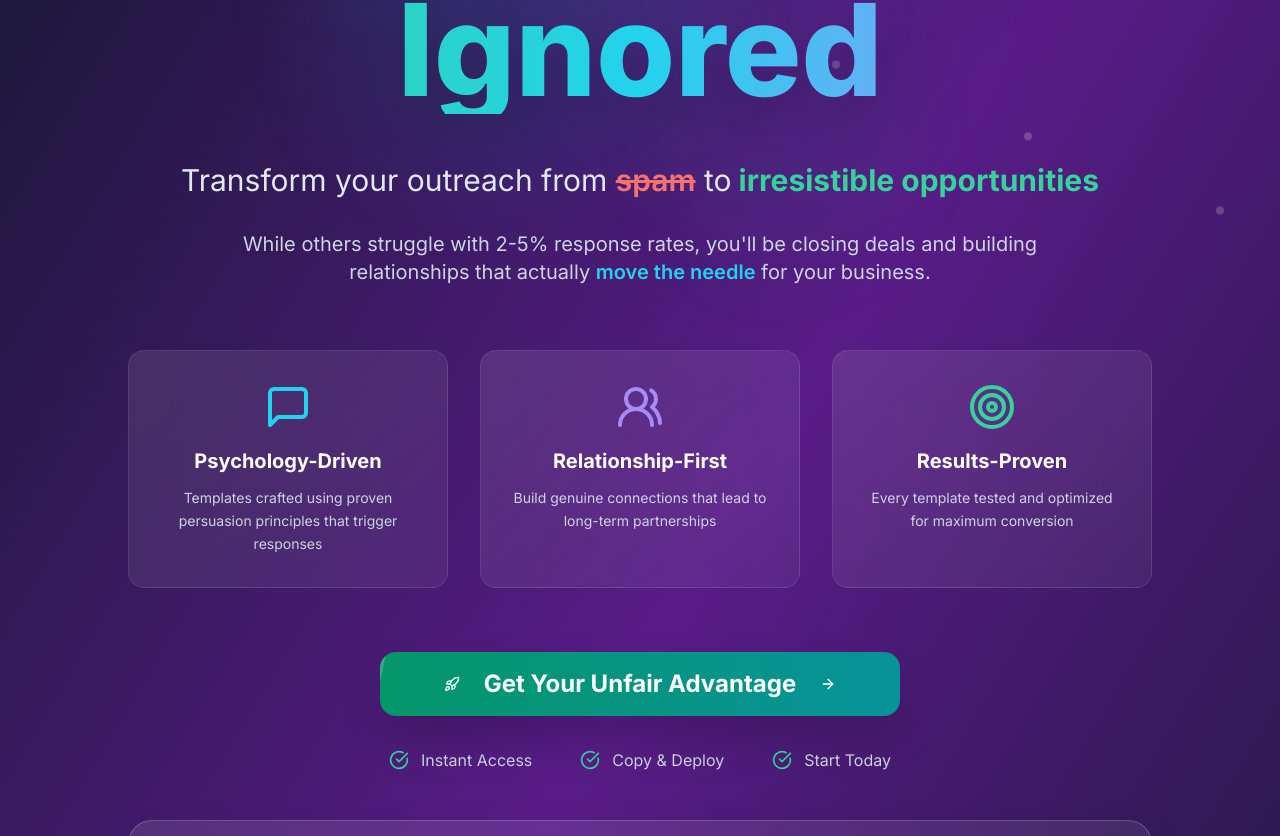
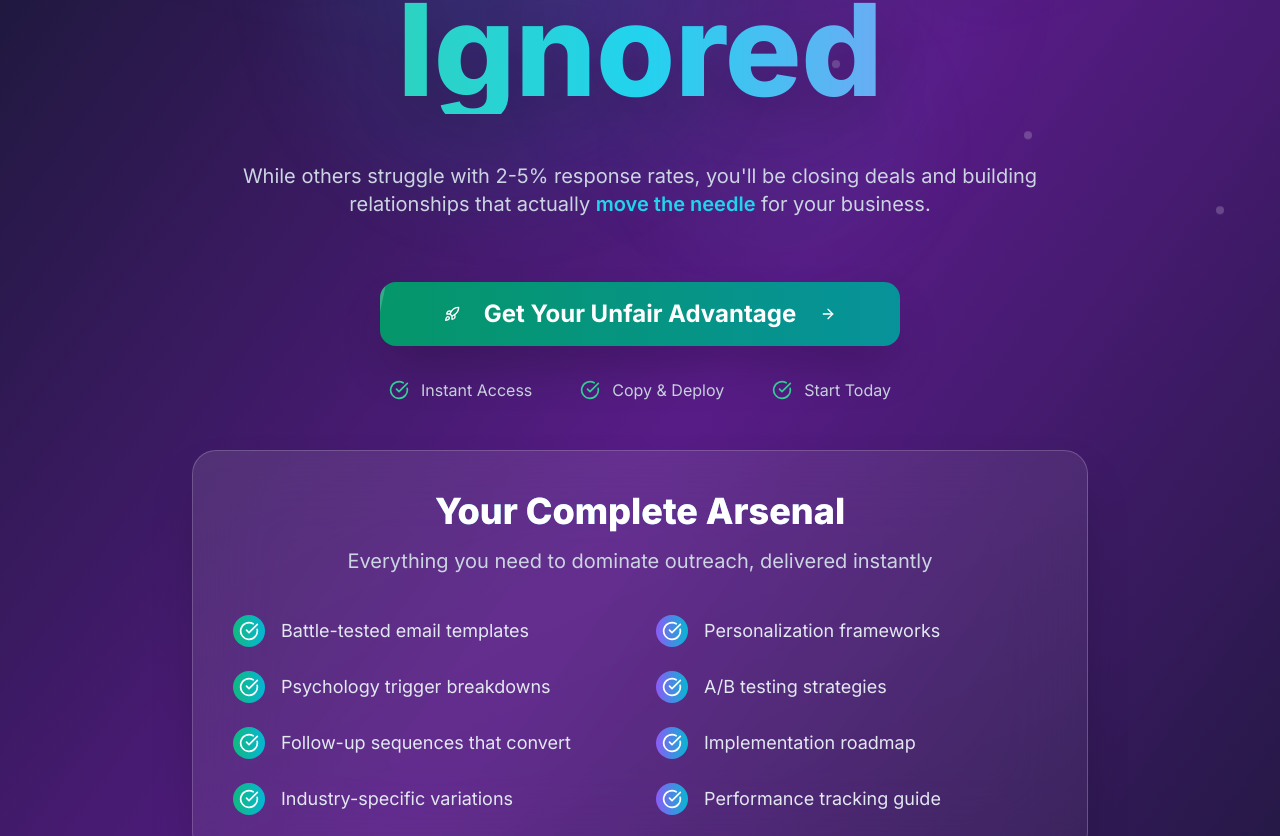
Before and after one commit to fozagtx/mvpee, a React (Vite) app: page / in a window 1280 px wide. Shown: the part 404-1240 px from the top of the page. Built offline with nearby package versions, Linux system fonts and the light colour scheme.

Commit message:
Remove specific text from landing page
Removed text from the landing page.

```diff
--- a/src/pages/Index.tsx
+++ b/src/pages/Index.tsx
@@ -119,36 +119,10 @@ const Index = () => {
               </h1>
             </div>
 
-            <p className="text-2xl md:text-3xl text-slate-200 mb-8 max-w-5xl mx-auto leading-relaxed font-light">
-              Transform your outreach from <span className="text-red-400 font-semibold line-through">spam</span> to
-              <span className="text-emerald-400 font-bold"> irresistible opportunities</span>
-            </p>
-
             <p className="text-lg md:text-xl text-slate-300 mb-16 max-w-4xl mx-auto leading-relaxed">
               While others struggle with 2-5% response rates, you'll be closing deals and building relationships
               that actually <span className="text-cyan-400 font-semibold">move the needle</span> for your business.
             </p>
-
-            {/* Enhanced Features Grid */}
-            <div className="grid grid-cols-1 md:grid-cols-3 gap-8 mb-16 max-w-5xl mx-auto">
-              <div className="bg-gradient-to-br from-white/10 to-white/5 backdrop-blur-xl rounded-2xl p-8 border border-white/10 hover:border-cyan-500/30 transition-all duration-500 hover:scale-105 group">
-                <MessageSquare className="h-12 w-12 text-cyan-400 mx-auto mb-4 group-hover:scale-110 transition-transform duration-300" />
-                <h3 className="text-xl font-bold text-white mb-3">Psychology-Driven</h3>
-                <p className="text-slate-300 text-sm leading-relaxed">Templates crafted using proven persuasion principles that trigger responses</p>
-              </div>
-
-              <div className="bg-gradient-to-br from-white/10 to-white/5 backdrop-blur-xl rounded-2xl p-8 border border-white/10 hover:border-violet-500/30 transition-all duration-500 hover:scale-105 group">
-                <Users2 className="h-12 w-12 text-violet-400 mx-auto mb-4 group-hover:scale-110 transition-transform duration-300" />
-                <h3 className="text-xl font-bold text-white mb-3">Relationship-First</h3>
-                <p className="text-slate-300 text-sm leading-relaxed">Build genuine connections that lead to long-term partnerships</p>
-              </div>
-
-              <div className="bg-gradient-to-br from-white/10 to-white/5 backdrop-blur-xl rounded-2xl p-8 border border-white/10 hover:border-emerald-500/30 transition-all duration-500 hover:scale-105 group">
-                <Target className="h-12 w-12 text-emerald-400 mx-auto mb-4 group-hover:scale-110 transition-transform duration-300" />
-                <h3 className="text-xl font-bold text-white mb-3">Results-Proven</h3>
-                <p className="text-slate-300 text-sm leading-relaxed">Every template tested and optimized for maximum conversion</p>
-              </div>
-            </div>
 
             {/* Enhanced CTA */}
             <div className="max-w-2xl mx-auto mb-12">
```
